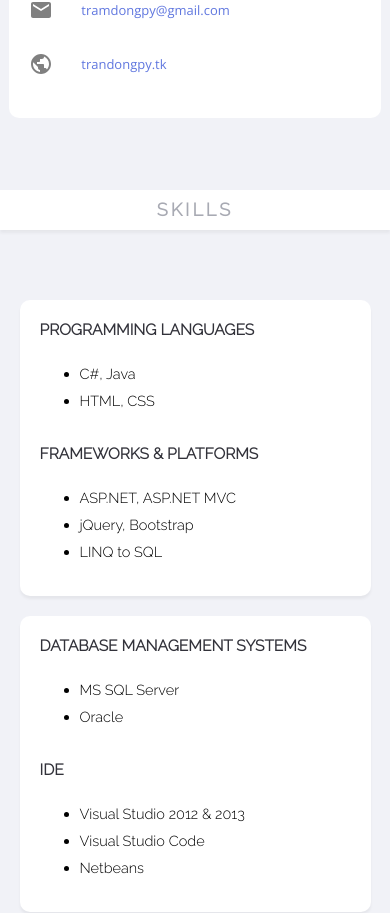
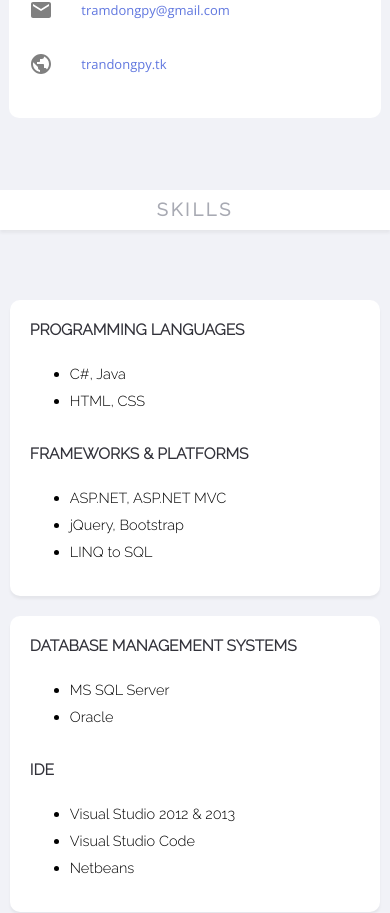
Before and after one commit to dongpytran/personal-web-deploy, a React (Create React App) app: page / in a window 390 px wide. Shown: the part 1689-2602 px from the top of the page. Built offline with nearby package versions, Linux system fonts and the light colour scheme.

Commit message:
Update Skills.css

```diff
--- a/src/Skills.css
+++ b/src/Skills.css
@@ -60,7 +60,7 @@
         margin-top: 50px auto;
     }
     .skills__box{
-        width: 90%;
+        width: 95%;
         margin: 20px auto;
     }
 }
```
